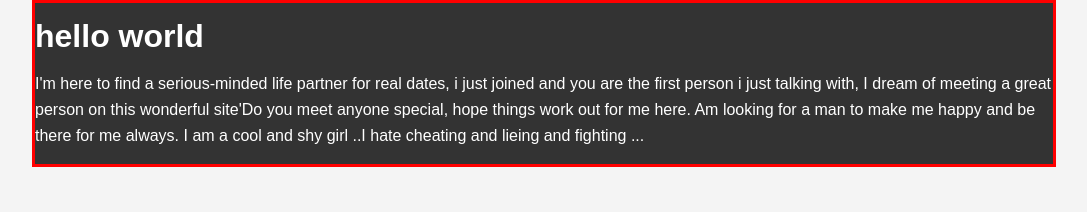
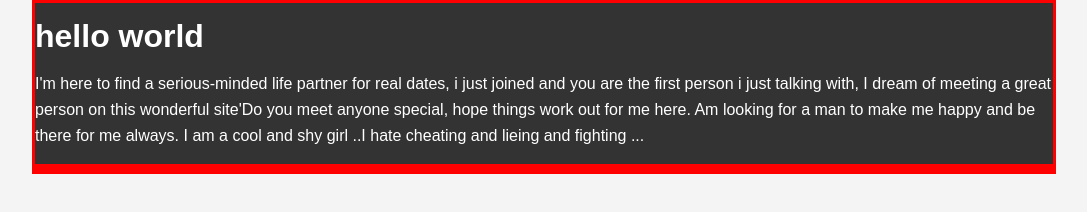
Before and after one commit to Johnnysky2700/css, a plain HTML site: page index.html in a window 1280 px wide. Shown: the whole page, without its empty margins (96-1183 px from the left). Drawn offline with Linux system fonts and the light colour scheme.

Commit message:
adding border bottom width to css

```diff
--- a/css/style.css
+++ b/css/style.css
@@ -28,3 +28,4 @@ border-bottom: 5px red solid;
 /* same as above */
 border : 5px red solid;
 border-width:3px;
+border-bottom-width:10px;
```
